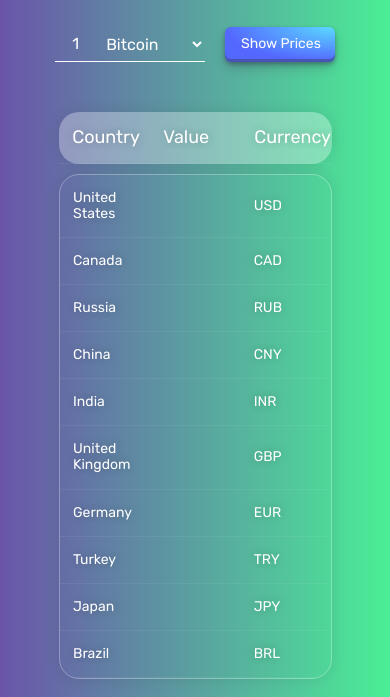
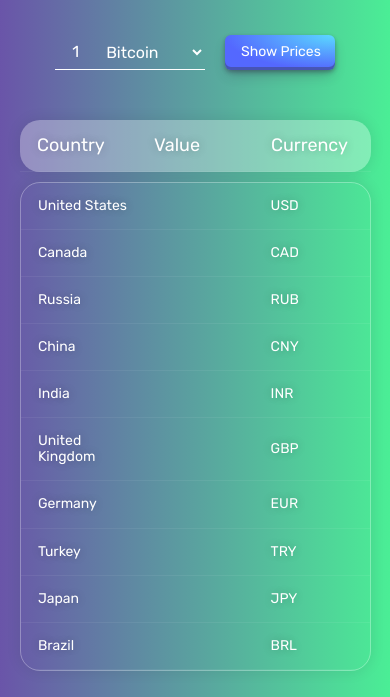
Before and after one commit to roman-vasi1enko/crypto2local-converter, a plain HTML site: page index.html in a window 390 px wide. Shown: the part 147-844 px from the top of the page. Drawn offline with Linux system fonts and the light colour scheme; no server answers.

Commit message:
fix responsiveness and update text

```diff
--- a/css/style.css
+++ b/css/style.css
@@ -24,8 +24,6 @@
 /*******************************************/
 
 body{
-     /* background: -webkit-linear-gradient(left, #25c481, #25b7c4);
-     background: linear-gradient(to right, #25c481, #25b7c4); */
      background: linear-gradient(90deg, #63353a, #7714b1, #48fa94);
      background-size: 300% 300%;
      animation: gradient 4s alternate infinite;
@@ -111,6 +109,7 @@ nav img {
      margin-top: 0px;
      border: 1px solid rgba(255,255,255,0.3);
 }
+
 th{
      padding: 15px 0 15px 5%;
      text-align: left;
@@ -145,7 +144,6 @@ input {
 select:focus, input:focus {
      outline: none;
 }
-
 .btn {
      align-items: center;
      width: 110px;
@@ -172,7 +170,6 @@ select:focus, input:focus {
      margin-left: 5%;
 }
 .submit:hover {
-     /* box-shadow: rgba(45, 35, 66, .4) 0 4px 8px, rgba(45, 35, 66, .3) 0 7px 13px -3px, #3c4fe0 0 -3px 0 inset; */
      transform: translateY(-1px);
    }
 
@@ -180,36 +177,6 @@ select:focus, input:focus {
      box-shadow: #3c4fe0 0 3px 7px inset;
      transform: translateY(1px);
    }
-
-
-
-   /* follow me template */
-   /* .made-with-love {
-     margin-top: 40px;
-     padding: 10px;
-     clear: left;
-     text-align: center;
-     font-size: 10px;
-     font-family: arial;
-     color: #fff;
-   }
-   .made-with-love i {
-     font-style: normal;
-     color: #F50057;
-     font-size: 14px;
-     position: relative;
-     top: 2px;
-   }
-   .made-with-love a {
-     color: #fff;
-     text-decoration: none;
-   }
-   .made-with-love a:hover {
-     text-decoration: underline;
-   } */
-
-
-   /* for custom scrollbar for webkit browser*/
 
    ::-webkit-scrollbar {
        width: 6px;
@@ -220,3 +187,14 @@ select:focus, input:focus {
    ::-webkit-scrollbar-thumb {
        -webkit-box-shadow: inset 0 0 6px rgba(0,0,0,0.3);
    }
+
+@media screen and (max-height: 780px) {
+     body {
+          height: 100%;
+     }
+}
+@media screen and (max-width: 470px) {
+     .tbl-header, .tbl-content {
+          width: 90%;
+     }
+}
--- a/index.html
+++ b/index.html
@@ -6,7 +6,7 @@
     	<meta name="keywords" content="one, two, three">
 		<meta name="viewport" content="width=device-width, initial-scale=1">
 
-		<title>Cypto Price In National Currencies</title>
+		<title>Cypto Prices In National Currencies</title>
 
 		<!-- external CSS link -->
 		<link rel="preconnect" href="https://fonts.googleapis.com">
@@ -17,13 +17,9 @@
 	</head>
 	<body>
 
-		<!-- <header>
-			<nav>
-				<img src="images/btc.png" alt="logo">
-			</nav>
-		</header> -->
 		<main>
 			<h1>Crypto Prices In 10 National Currencies</h1>
+
 			<section>
 				<input type="number" value="1">
 				<select name="coin">
@@ -52,6 +48,7 @@
 					</thead>
 				</table>
 			</div>
+
 			<div class="tbl-content">
 				<table cellpadding="0" cellspacing="0" border="0">
 					<tbody>
@@ -109,6 +106,7 @@
 				</table>
 			</div>
 		</main>
+
 		<script type="text/javascript" src="js/main.js"></script>
 	</body>
 </html>
--- a/js/main.js
+++ b/js/main.js
@@ -2,7 +2,6 @@ document.querySelector('button').addEventListener('click', getFetch)
 
 let rawPrices;
 let coinAmount;
-
 
 let cadBtc = document.getElementById('cadBtc');
 let usdBtc = document.getElementById('usdBtc');
@@ -40,7 +39,6 @@ function getFetch(){
         jpyBtc.innerText = rawPrices.jpy.toLocaleString();
         brlBtc.innerText = rawPrices.brl.toLocaleString();
 
-
         })
         .catch(err => {
             console.log(`error ${err}`)
```
Lines whose indentation alone changed are shown as unchanged.
